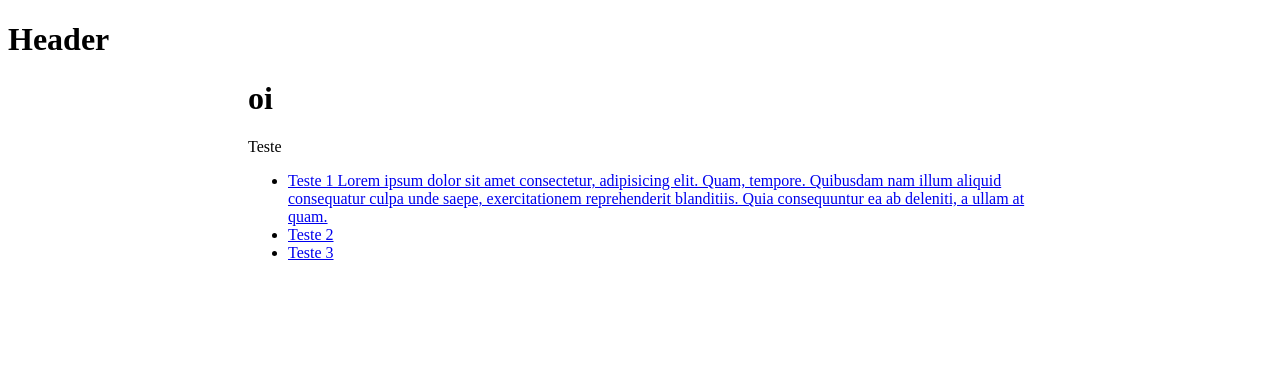
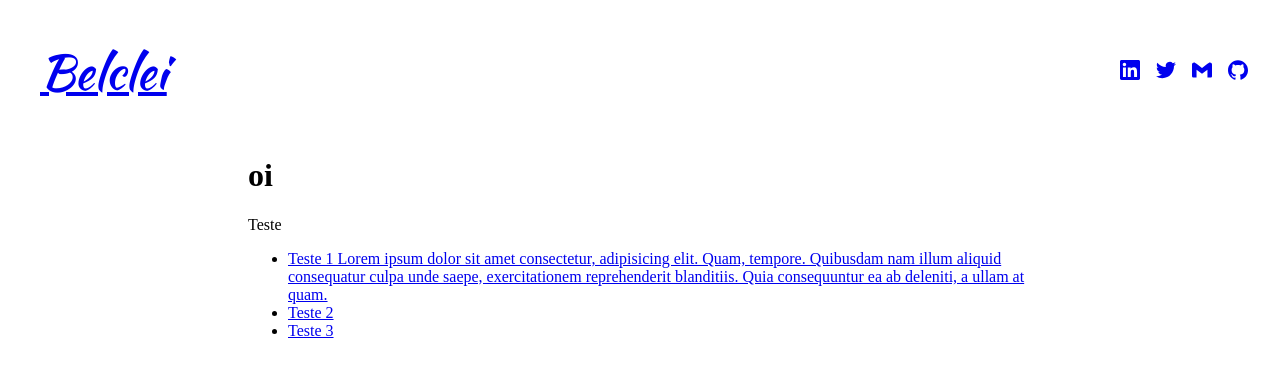
Before and after one commit to belclei/blog, a Next.js app: page / in a window 1280 px wide. Shown: the top 374 px of the page. Built offline with nearby package versions, Linux system fonts and the light colour scheme.

Commit message:
Header and Loader components

```diff
--- a/package.json
+++ b/package.json
@@ -11,6 +11,7 @@
     "next": "12.0.4",
     "react": "17.0.2",
     "react-dom": "17.0.2",
+    "react-icons": "^4.3.1",
     "sass": "^1.43.4"
   },
   "devDependencies": {
--- a/src/components/Header/index.tsx
+++ b/src/components/Header/index.tsx
@@ -1,3 +1,30 @@
+import Link from 'next/link'
+import { Config } from '../../constants/config'
+import { SiLinkedin, SiTwitter, SiGithub, SiGmail } from 'react-icons/si'
+import styles from './styles.module.scss'
+
 export function Header() {
-  return <h1>Header</h1>
+  return (
+    <header className={styles.headerContainer}>
+      <Link href="/">
+        <a className={styles.logo}>
+          <p>{Config.site_name}</p>
+        </a>
+      </Link>
+      <div className={styles.socialMedia}>
+        <a href="https://www.linkedin.com/in/belclei/" target="_blank" rel="noreferrer">
+          <SiLinkedin size={20} />
+        </a>
+        <a href="https://www.twitter.com/belclei/" target="_blank" rel="noreferrer">
+          <SiTwitter size={20} />
+        </a>
+        <a href="mailto:belclei@gmail.com">
+          <SiGmail size={20} />
+        </a>
+        <a href="https://github.com/belclei" target="_blank" rel="noreferrer">
+          <SiGithub size={20} />
+        </a>
+      </div>
+    </header>
+  )
 }
--- /dev/null
+++ b/src/components/Header/styles.module.scss
@@ -0,0 +1,17 @@
+.headerContainer {
+  padding: 0 2rem;
+  height: 8rem;
+  background: linear-gradient(to bottom, var(--background-300), var(--background-500));
+  display: flex;
+  justify-content: space-between;
+  align-items: center;
+}
+.logo {
+  font-size: 3rem;
+  font-family: 'Kaushan Script';
+}
+.socialMedia {
+  a {
+    margin: 0 0.5rem;
+  }
+}
--- /dev/null
+++ b/src/components/Loading/styles.module.scss
@@ -0,0 +1,13 @@
+.container {
+  width: 100vw;
+  height: 100vh;
+
+  display: flex;
+  justify-content: center;
+  align-items: center;
+
+  h2 {
+    flex: 1;
+    text-align: center;
+  }
+}
--- /dev/null
+++ b/src/constants/config.ts
@@ -0,0 +1,9 @@
+export const Config = {
+  site_name: 'Belclei',
+  title: 'Blog',
+  description: 'Site pessoal, blog, e portfólio de Belclei Fasolo, sobre tecnologias de desenvolvimento de sistemas',
+  url: 'https://belclei.dev.br',
+  locale: 'pt-br',
+  author: 'Belclei Fasolo',
+  pagination_size: 8
+}
```
Also changed, not shown: src/components/Loading/index.tsx (added, +9 -0 lines), src/pages/blog/[slug].tsx (+5 -6 lines), 1 other file (tests, documents, lock files or other folders).
